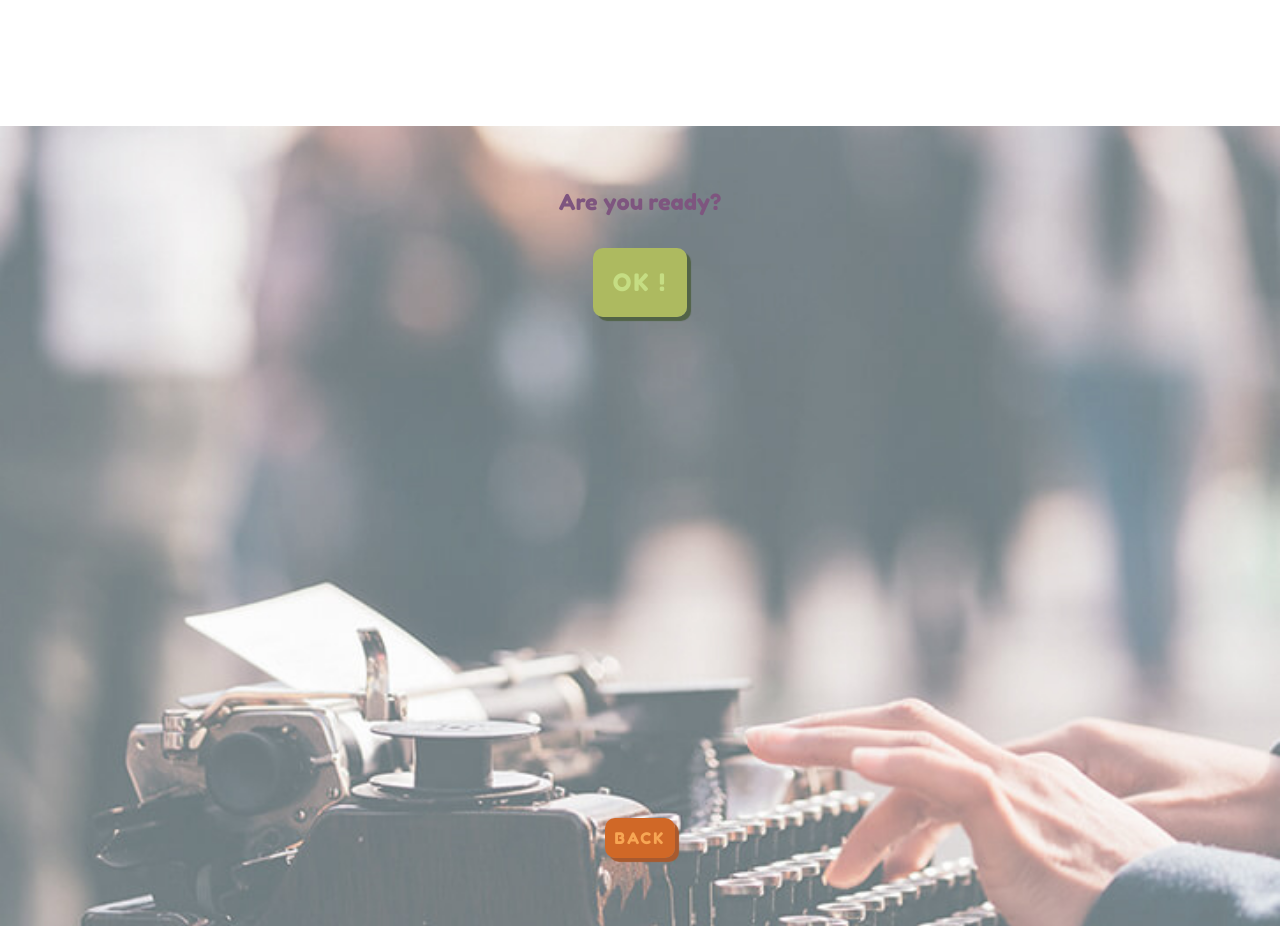
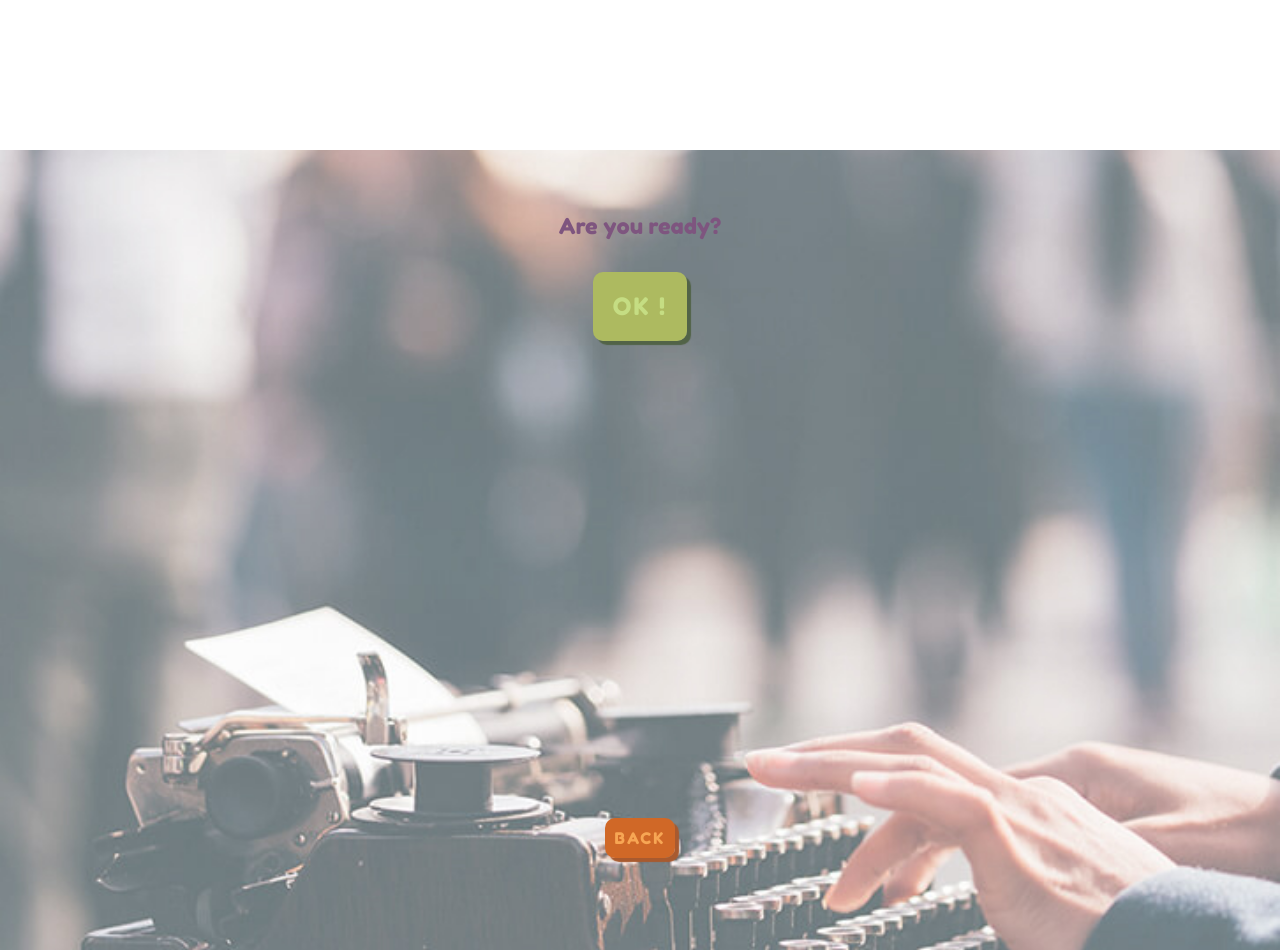
Before and after one commit to CharlotteAneriksson/my-milestone2, a plain HTML site: page english.html in a window 1280 px wide. Shown: the part 3700-4650 px from the top of the page. Drawn offline with nearby package versions, Linux system fonts and the light colour scheme.

Commit message:
css change made

```diff
--- a/css/main.css
+++ b/css/main.css
@@ -135,6 +135,8 @@ footer button:hover{
     padding:60px 0 30px 0;
 }
 #ready{
+    position: relative;
+    bottom:-24px;
     height:100vh;
     width:100vw;
 }
```
